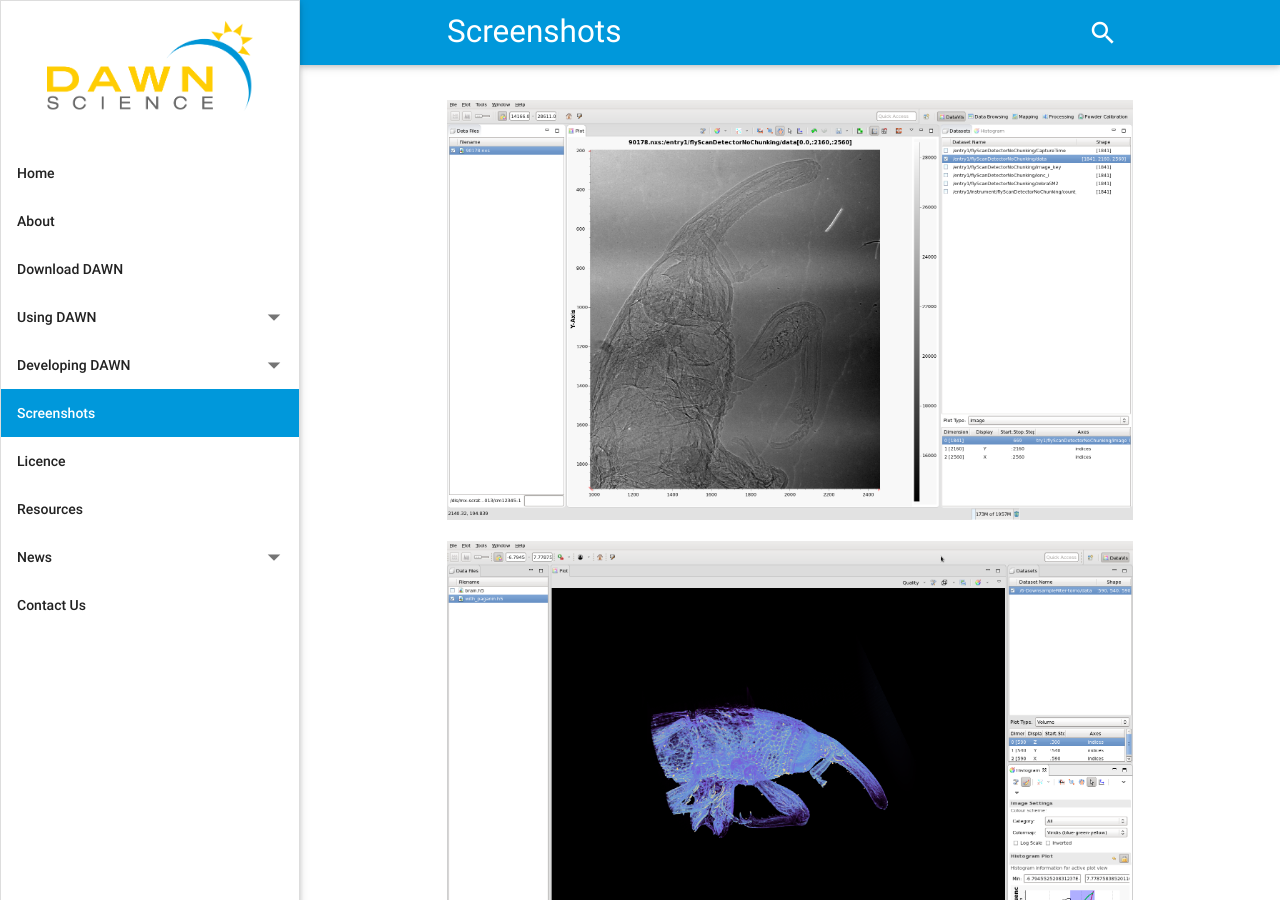
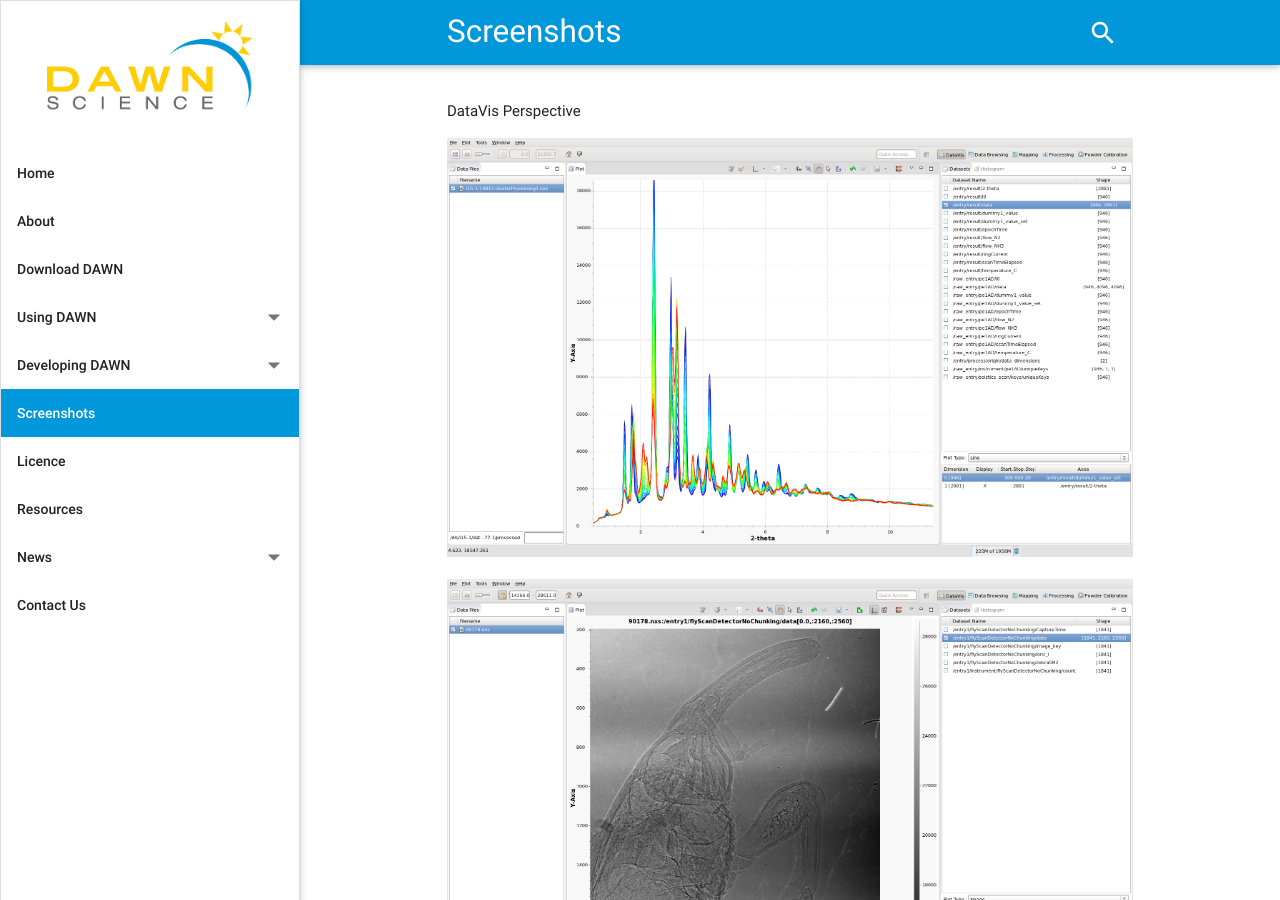
Before and after one commit to DawnScience/dawn-website, a Jekyll site: the page built from _pages/05_screenshots.md, in a window 1280 px wide and 900 px high. Built offline with Jekyll 4.4.1, drawn with Linux system fonts in a browser that asks for light colours; nearby versions of some CDN libraries.

Commit message:
Add more screenshots - lines and spreadsheet

```diff
--- a/_pages/05_screenshots.md
+++ b/_pages/05_screenshots.md
@@ -3,9 +3,16 @@
 permalink: /screenshots/
 ---
 
+DataVis Perspective
+
+![Figure](/assets/pages/screenshots/datavis_lines.png)
 
 ![Figure](/assets/pages/screenshots/datavis_image.png)
 
+![Figure](/assets/pages/screenshots/datavis_spreadsheet.png)
+
 ![Figure](/assets/pages/screenshots/datavis_volume.png)
 
+Mapping Perspective
+
 ![Figure](/assets/pages/screenshots/mapping.png)
```
Also changed, not shown: assets/pages/screenshots/datavis_lines.png (added), assets/pages/screenshots/datavis_spreadsheet.png (added).
